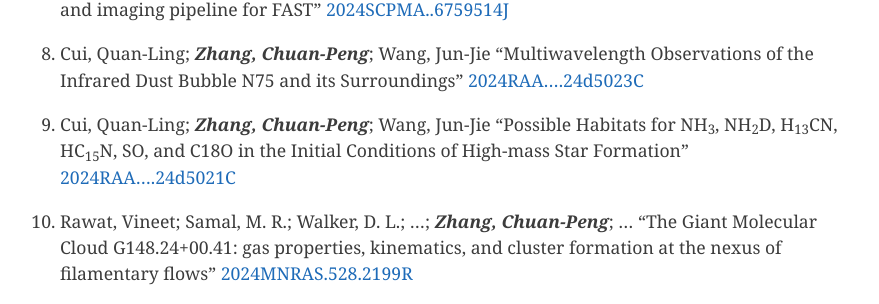
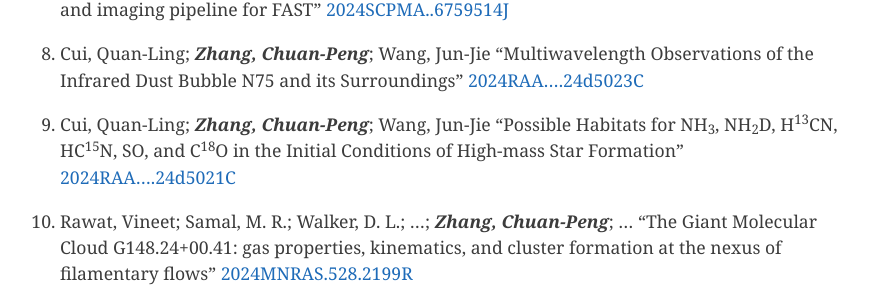
Before and after one commit to zcp521/zcp521.github.io, a Jekyll site: the page built from pub.md, in a window 1280 px wide and 900 px high, scrolled down 1196 px. Shown: the part 123-427 px from the top of the window, without its empty margins (204-1083 px from the left). Built offline with Jekyll 4.4.1, drawn with Linux system fonts in a browser that asks for light colours.

Commit message:
Update pub.md

```diff
--- a/pub.md
+++ b/pub.md
@@ -47,7 +47,7 @@ tagline: "My publication list"
 	[2024RAA....24d5023C](https://ui.adsabs.harvard.edu/abs/2024RAA....24d5023C/abstract)
 
 65. Cui, Quan-Ling; ***Zhang, Chuan-Peng***; Wang, Jun-Jie
-	"Possible Habitats for NH<sub>3</sub>, NH<sub>2</sub>D, H<sub>13</sub>CN, HC<sub>15</sub>N, SO, and C18O in the Initial Conditions of High-mass Star Formation"
+	"Possible Habitats for NH<sub>3</sub>, NH<sub>2</sub>D, H<sup>13</sup>CN, HC<sup>15</sup>N, SO, and C<sup>18</sup>O in the Initial Conditions of High-mass Star Formation"
 	[2024RAA....24d5021C](https://ui.adsabs.harvard.edu/abs/2024RAA....24d5021C/abstract)
 
 64. Rawat, Vineet; Samal, M. R.; Walker, D. L.; ...; ***Zhang, Chuan-Peng***; ...
```
